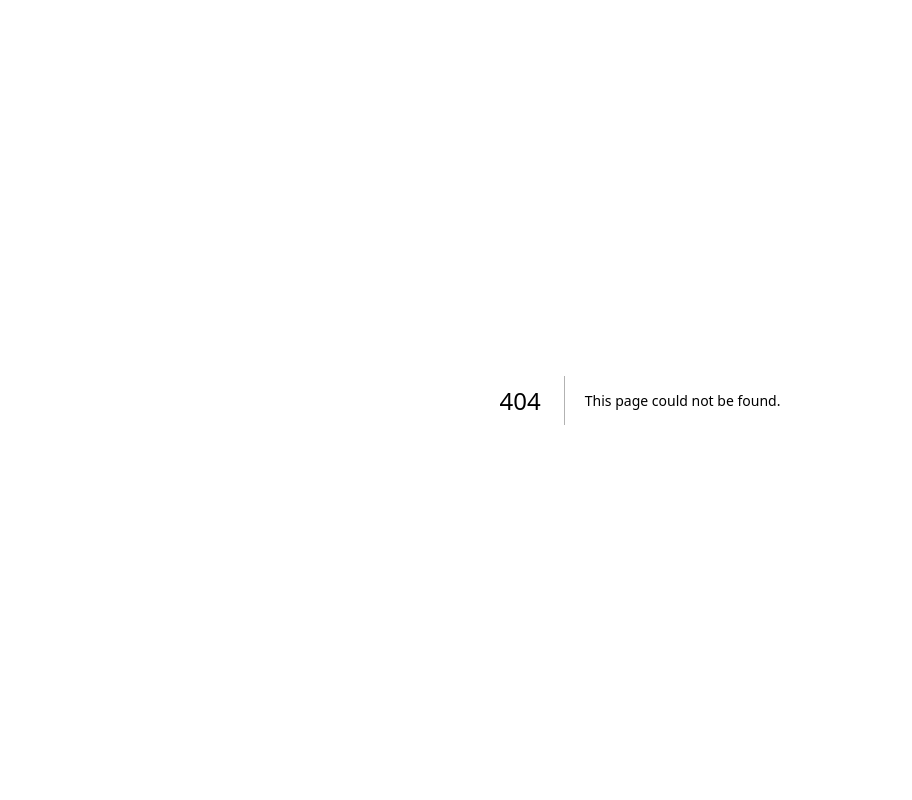
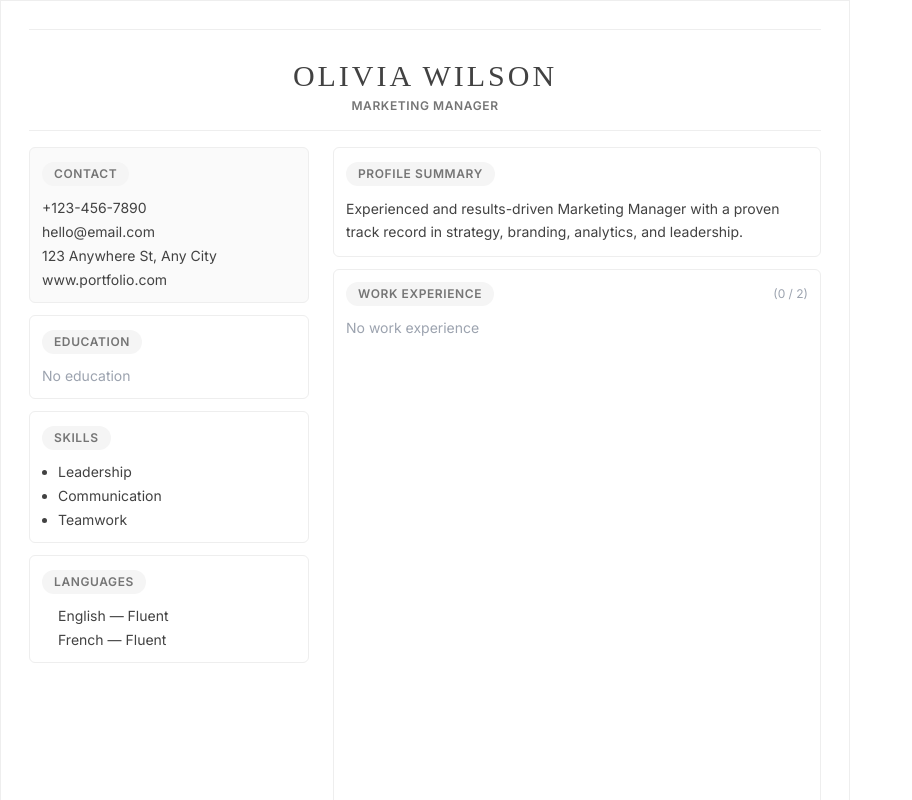
Before and after one commit to Abhishek5127/AI-Resume-builder, a Next.js app in the folder ai-resume-frontend/: page /select-template in a window 1280 px wide. Before the commit this address had no page. Shown: the top 800 px of the page, without its empty margins (0-912 px from the left). Built offline with nearby package versions, Linux system fonts and the light colour scheme; a web font is replaced by a local one.

Commit message:
starting working on new page

```diff
--- a/ai-resume-frontend/src/app/builder/page.js
+++ b/ai-resume-frontend/src/app/builder/page.js
@@ -361,6 +361,7 @@ export default function BuilderPage() {
                 {n}
               </button>
             ))}
+
           </div>
 
           {/* content */}
@@ -748,7 +749,7 @@ export default function BuilderPage() {
                     overflow: "hidden",
                   }}
                 >
-                  <Template6 data={formData} previewMode={true} />
+                  <Template2 data={formData} previewMode={true} />
                 </div>
               </div>
 
--- a/ai-resume-frontend/src/app/components/Hero/Hero.jsx
+++ b/ai-resume-frontend/src/app/components/Hero/Hero.jsx
@@ -4,6 +4,8 @@ import Image from "next/image";
 import "./Hero.css";
 import { assets } from "@/app/assets/assets";
 import { useRouter } from "next/navigation";
+
+
 
 const Hero = () => {
 
@@ -41,16 +43,18 @@ const Hero = () => {
             <span>Resume with AI</span>
           </div>
 
+
           <div className="fire-text text-3xl my-6">
             Turn Your Boring Resume Into <br /> Pure Fire
           </div>
 
           <div className="flex-center gap-10 font-poppins mt-10">
-            <CTAButton   href='' icon={assets.CV} label='Create CV' />
+            <CTAButton   href='/select-template' icon={assets.CV} label='Create CV' />
             <CTAButton href='/builder' icon={assets.Resume} label='Create Resume' />
 
           </div>
         </div>
+
 
         {/* RIGHT COLUMN */}
         <div className="flex justify-end">
--- /dev/null
+++ b/ai-resume-frontend/src/app/components/Loaders/Loader.jsx
@@ -0,0 +1,7 @@
+export default function Loader() {
+  return (
+    <div className="flex justify-center items-center w-full py-4">
+      <div className="h-8 w-8 border-4 border-gray-300 border-t-blue-500 rounded-full animate-spin"></div>
+    </div>
+  );
+}
--- /dev/null
+++ b/ai-resume-frontend/src/app/select-template/page.js
@@ -0,0 +1,22 @@
+import React from 'react'
+import Template2 from '../components/templates/Template3'
+import Template3 from '../components/templates/Template1'
+import Template4 from '../components/templates/Template4'
+
+const templates = [Template2,Template3,Template4]
+
+
+const SelectCard = () => {
+  return (
+    <div>
+        <div className="flex w-auto h-auto flex-wrap ">
+          {templates.map((Components,index)=>(
+            <Components key={index}/>
+          ))}
+
+          </div>
+    </div>
+  )
+}
+
+export default SelectCard
```
Also changed, not shown: 1 other file (tests, documents, lock files or other folders).
